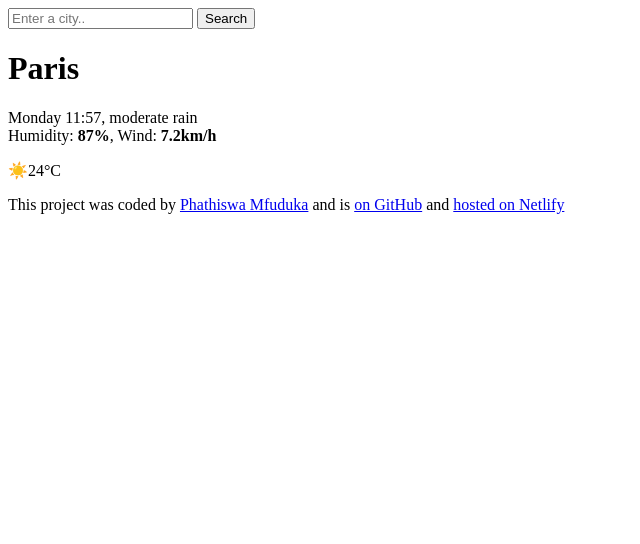
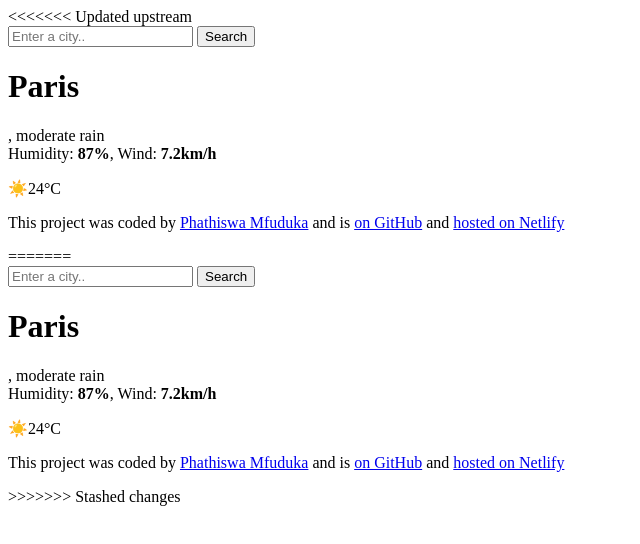
Before and after one commit to Yolo201223/Ops, a plain HTML site: page index.html in a window 1280 px wide. Shown: the whole page, without its empty margins (0-640 px from the left). Drawn offline with nearby package versions, Linux system fonts and the light colour scheme; files whose address does not match are found by name.

Commit message:
Update index.html

```diff
--- a/index.html
+++ b/index.html
@@ -1,3 +1,4 @@
+<<<<<<< Updated upstream
 <!DOCTYPE html>
 <html lang="en">
   <head>
@@ -55,3 +56,62 @@
     </div>
   </body>
   <script src="src/index.js"></script>
+=======
+<!DOCTYPE html>
+<html lang="en">
+  <head>
+    <meta charset="UTF-8" />
+    <meta name="viewport" content="width=device-width, initial-scale=1.0" />
+    <link rel="preconnect" href="https://fonts.googleapis.com" />
+    <link rel="preconnect" href="https://fonts.gstatic.com" crossorigin />
+    <link
+      href="https://fonts.googleapis.com/css2?family=Roboto:ital,wght@0,100;0,400;0,500;0,700;0,900;1,100;1,300;1,400;1,500;1,700;1,900&display=swap"
+      rel="stylesheet"
+    />
+    <script src="https://cdn.jsdelivr.net/npm/axios@1.1.2/dist/axios.min.js"></script>
+    <link rel="stylesheet" href="src/styles.css" />
+    <title>My weather application</title>
+  </head>
+  <body>
+    <div class="weather-app">
+      <header>
+        <form id="search-form">
+          <input
+            type="search"
+            placeholder="Enter a city.."
+            required
+            class="search-input"
+            id="search-input"
+          />
+          <input type="submit" value="Search" class="search-button" />
+        </form>
+      </header>
+      <main>
+        <div class="current-weather">
+          <div>
+            <h1 class="current-city" id="current-city">Paris</h1>
+            <p class="current-details">
+              <span id="current-date"></span>, moderate rain <br />
+              Humidity: <strong>87%</strong>, Wind: <strong>7.2km/h</strong>
+            </p>
+          </div>
+          <div class="current-temperature">
+            <span class="current-temperature-icon">☀️</span
+            ><span class="current-temperature-value" id="current-temperature"
+              >24</span
+            ><span class="current-temperature-unit">°C</span>
+          </div>
+        </div>
+      </main>
+      <footer>
+        <p>
+          This project was coded by
+          <a href="id=name" https://github.com/Yolo201223>Phathiswa Mfuduka</a> and is
+          <a href="#" target="_blank"> on GitHub</a> and
+          <a href="#" target="_blank">hosted on Netlify</a>
+        </p>
+      </footer>
+    </div>
+  </body>
+  <script src="src/index.js"></script>
+>>>>>>> Stashed changes
```
